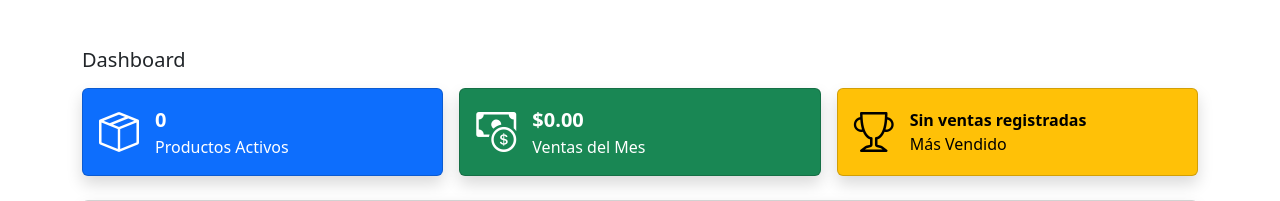
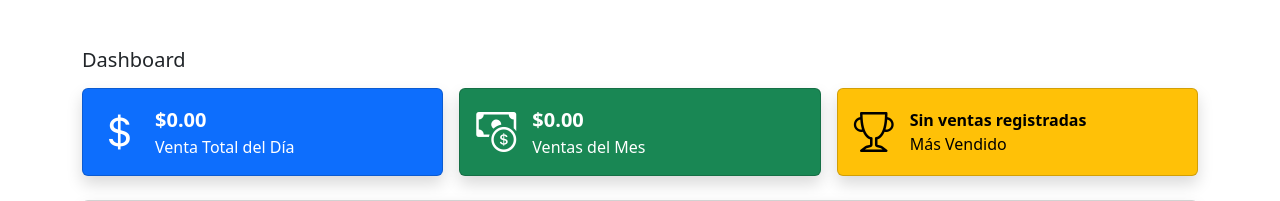
Before and after one commit to Varvus/Vexapos, a PHP site: page /admin-dashboard.php in a window 1280 px wide. Shown: the part 74-275 px from the top of the page. Run offline with PHP 8.4, Linux system fonts and the light colour scheme; data that the repository does not hold is empty; a stand-in replaces the project's code that opens the database connection.

Commit message:
Quitar productos Activos y Poner Venta total del dia

```diff
--- a/admin-dashboard.php
+++ b/admin-dashboard.php
@@ -2,12 +2,12 @@
 include __DIR__ . "/php/connect.php";
 include __DIR__ . "/php/verifica-usuario.php";
 
-// Total productos activos
-$stmt = $conn->prepare("SELECT COUNT(*) AS total FROM producto WHERE cve_usuario = ? AND activo = 1");
+// Total ventas del día
+$stmt = $conn->prepare("SELECT SUM(total) AS total FROM pedido WHERE cve_usuario = ? AND DATE(fec_crea) = CURDATE()");
 $stmt->bind_param("i", $cve_usuario);
 $stmt->execute();
 $result = $stmt->get_result()->fetch_assoc();
-$total_productos = $result['total'];
+$total_ventas_dia = $result['total'] ?? 0;
 
 // Total ventas del mes
 $stmt = $conn->prepare("SELECT SUM(total) AS total FROM pedido WHERE cve_usuario = ? AND MONTH(fec_crea) = MONTH(CURRENT_DATE()) AND YEAR(fec_crea) = YEAR(CURRENT_DATE())");
@@ -53,10 +53,10 @@ while ($row = $result->fetch_assoc()) {
             <div class="col">
                 <div class="card text-bg-primary shadow h-100">
                     <div class="card-body d-flex align-items-center">
-                        <i class="bi bi-box-seam display-6 me-3"></i>
+                        <i class="bi bi-currency-dollar display-6 me-3"></i>
                         <div>
-                            <div class="fw-bold fs-5"><?= $total_productos ?></div>
-                            <div>Productos Activos</div>
+                            <div class="fw-bold fs-5">$<?= number_format($total_ventas_dia, 2) ?></div>
+                            <div>Venta Total del Día</div>
                         </div>
                     </div>
                 </div>
```
